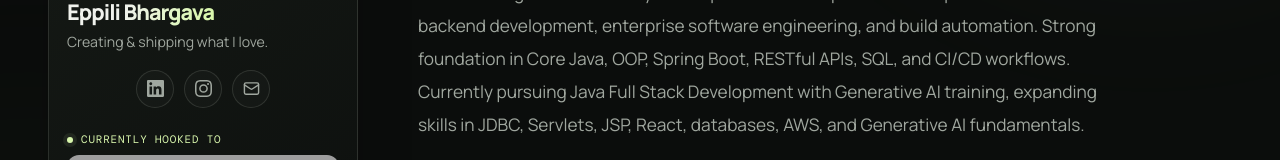
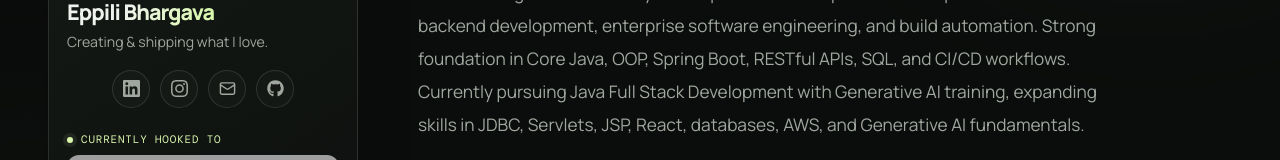
Before and after one commit to EppiliBhargava/eppili-bhargava-portfolio, a React (Create React App) app: page / in a window 1280 px wide. Shown: the part 396-556 px from the top of the page. Built offline with nearby package versions, Linux system fonts and the light colour scheme; grey boxes are pictures that could not be loaded.

Commit message:
Add GitHub profile link to ProfileCard
Added GitHub link with icon to ProfileCard component.

```diff
--- a/src/components/ProfileCard.js
+++ b/src/components/ProfileCard.js
@@ -1,7 +1,7 @@
 /* eslint-disable jsx-a11y/iframe-has-title */
 
 import React from 'react';
-
+import { FaGithub } from 'react-icons/fa';
 const LinkedInIcon = () => (
   <svg
     width="20"
@@ -91,6 +91,16 @@
           >
             <MailIcon />
           </a>
+          <a
+            href="https://github.com/EppiliBhargava"
+            target="_blank"
+            rel="noopener noreferrer"
+            className="profile-link"
+            aria-label="GitHub profile"
+            title="GitHub"
+          >
+  <FaGithub />
+</a>
         </div>
 
         <div className="currently-hooked">
```
